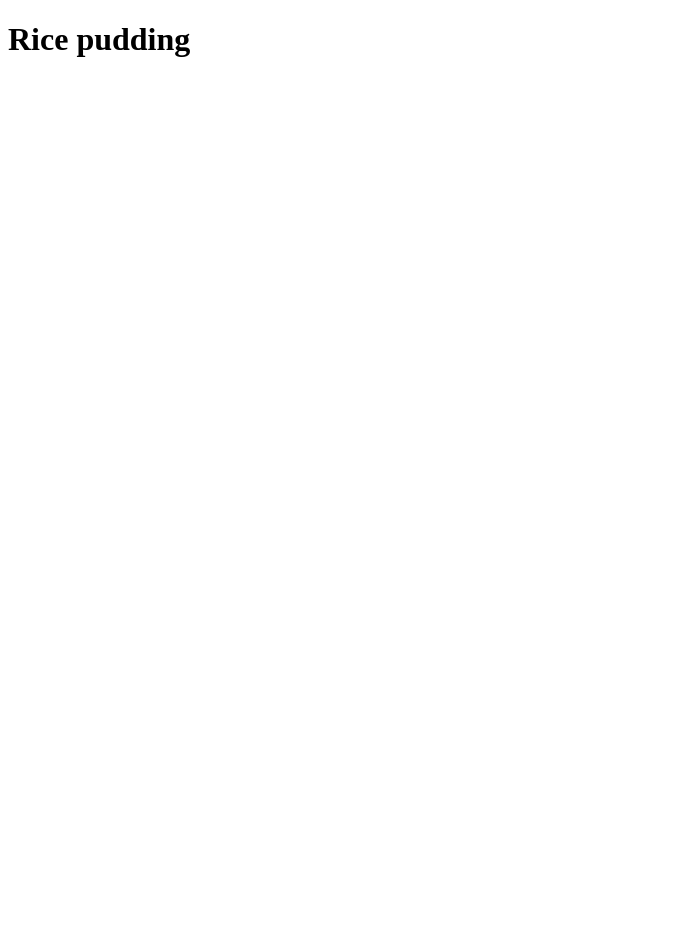
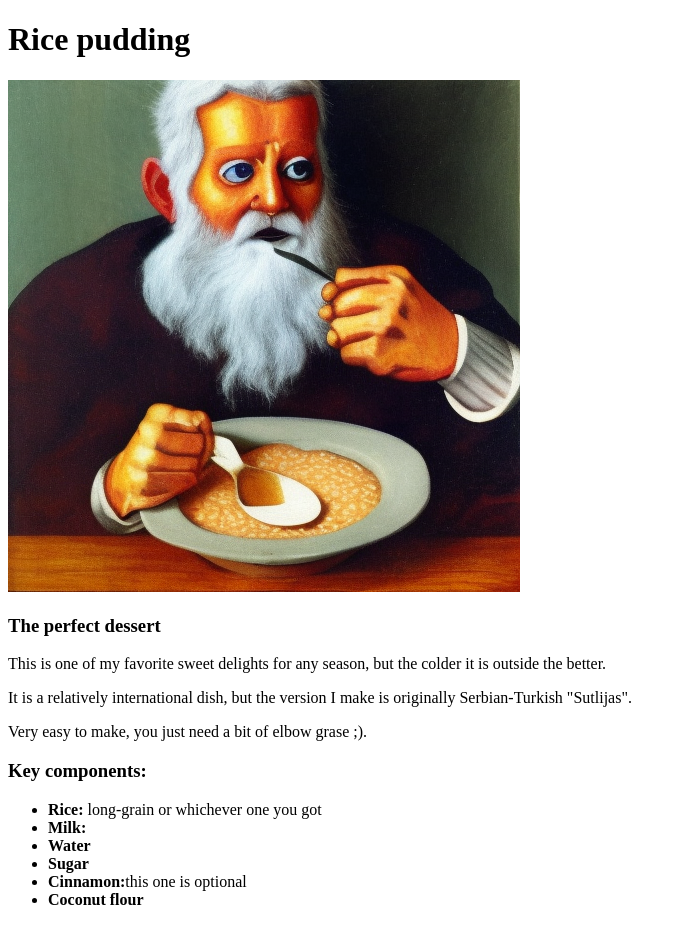
Before and after one commit to veljkogl/odin-recipes, a plain HTML site: page recipes/ricepudding.html in a window 1280 px wide. Shown: the whole page, without its empty margins (0-686 px from the left). Before the commit the page ends 800 px from the top, so only its background shows below. Drawn offline with Linux system fonts and the light colour scheme.

Commit message:
Add paragraphs and ingredients to ricepudding

```diff
--- a/recipes/ricepudding.html
+++ b/recipes/ricepudding.html
@@ -8,6 +8,19 @@
 </head>
 <body>
     <h1>Rice pudding </h1>
-
+    <img src="../img/odin-ricepudd.png">
+    <h3>The perfect dessert</h3>
+        <p>This is one of my favorite sweet delights for any season, but the colder it is outside the better.</p>
+        <p>It is a relatively international dish, but the version I make is originally Serbian-Turkish "Sutlijas".</p>
+        <p>Very easy to make, you just need a bit of elbow grase ;).</p>
+    <h3>Key components:</h3>
+        <ul>
+            <li><strong>Rice:</strong> long-grain or whichever one you got</li>
+            <li><strong>Milk:</strong> </li>
+            <li><strong>Water</strong></li>
+            <li><strong>Sugar</strong></li>
+            <li><strong>Cinnamon:</strong>this one is optional </li>
+            <li><strong>Coconut flour</strong></li>
+        </ul>
 </body>
 </html>
```
Also changed, not shown: index.html (+3 -0 lines), recipes/przeno.html (added).
